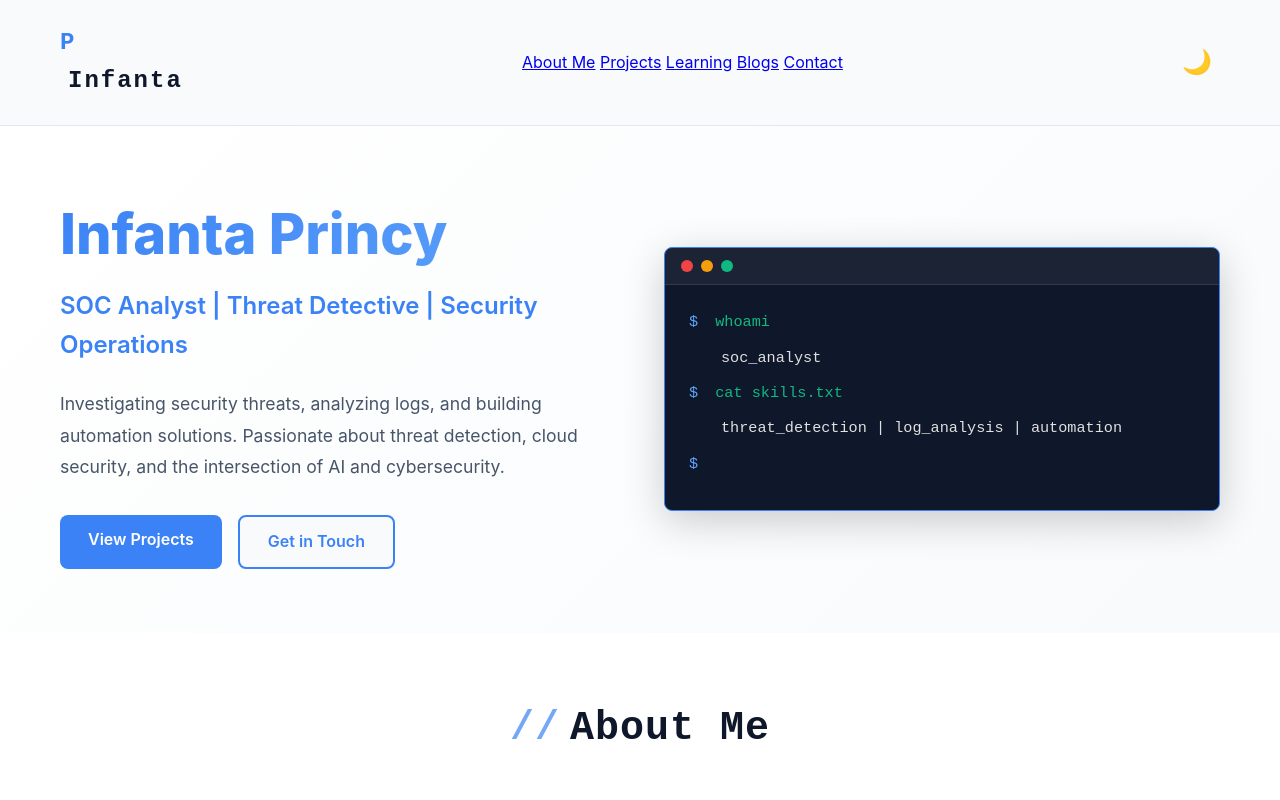
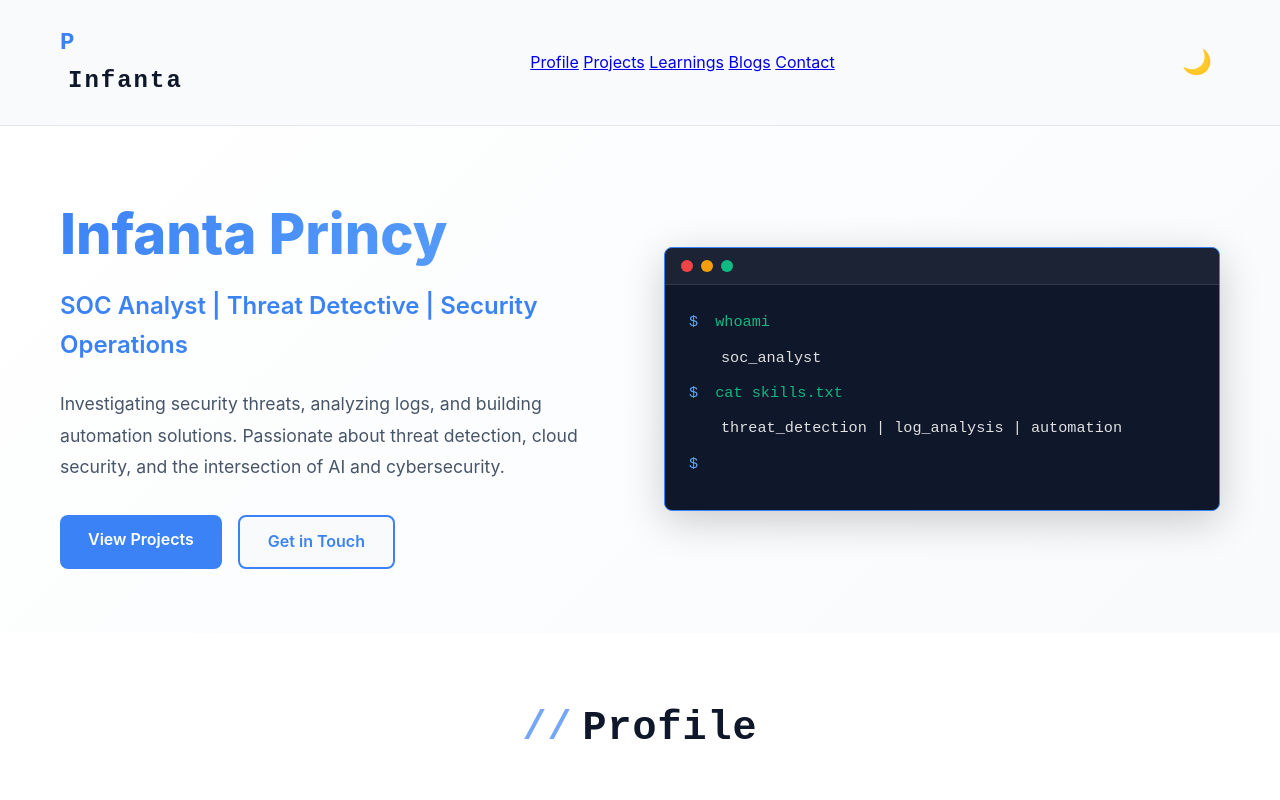
Before and after one commit to InfantaPrincy/PORTFOLIO, a plain HTML site: page index.html in a window 1280 px wide. Shown: the top 800 px of the page. Drawn offline with Linux system fonts and the light colour scheme.

Commit message:
Update titles in index.html

```diff
--- a/index.html
+++ b/index.html
@@ -20,9 +20,9 @@
                     <span class="logo-text">Infanta</span>
                 </div>
                 <nav class="nav-menu">
-                    <a href="#about" class="nav-link">About Me</a>
+                    <a href="#about" class="nav-link">Profile</a>
                     <a href="#projects" class="nav-link">Projects</a>
-                    <a href="#competitions" class="nav-link">Learning</a>
+                    <a href="#competitions" class="nav-link">Learnings</a>
                     <a href="#blogs" class="nav-link">Blogs</a>
                     <a href="#contact" class="nav-link">Contact</a>
                 </nav>
@@ -85,7 +85,7 @@
     <!-- About Section -->
     <section class="about" id="about">
         <div class="container">
-            <h2 class="section-title">About Me</h2>
+            <h2 class="section-title">Profile</h2>
             <div class="about-content">
                 <p>
                     I'm a SOC Analyst at Accenture with 2.5 years of hands-on experience in security operations and incident response.
```
